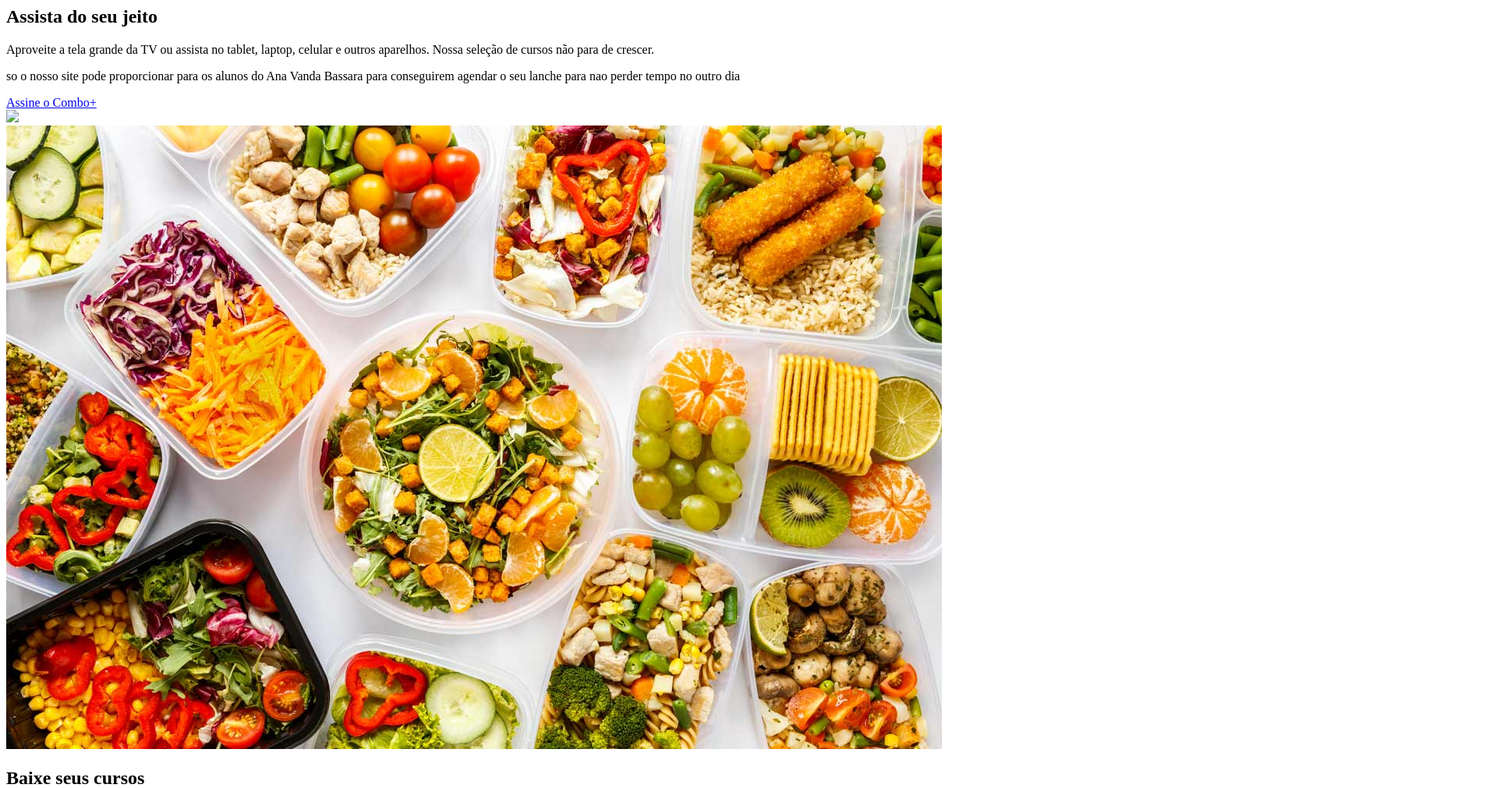
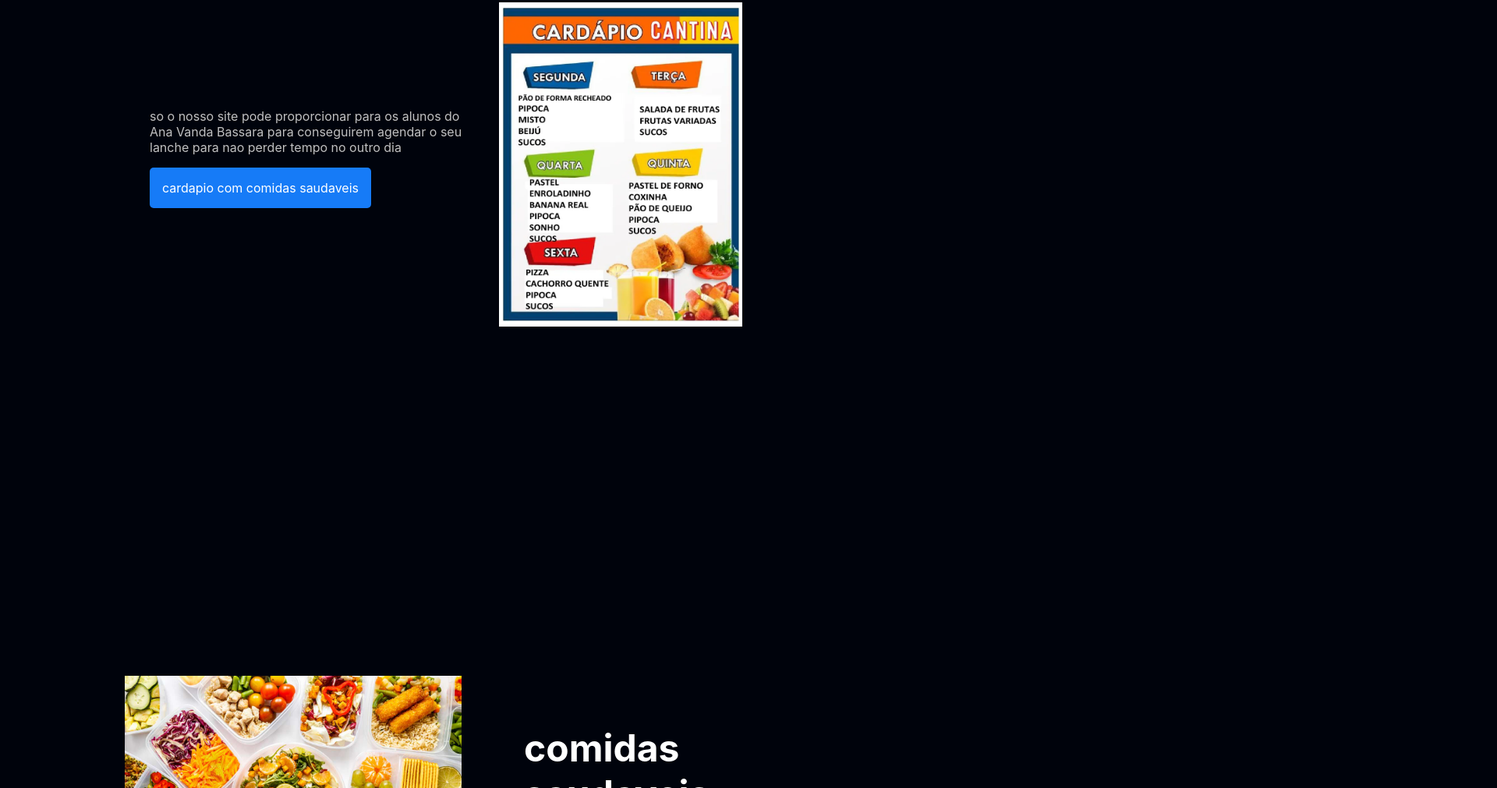
Before and after one commit to LeonardoRoncaglio/cantina-avb, a plain HTML site: page index.html in a window 1280 px wide. Shown: the part 1789-2800 px from the top of the page at 78% size, 1920 px wide, since content can reach past the window. Drawn offline with Linux system fonts and the light colour scheme.

Commit message:
Add files via upload

```diff
--- a/index.html
+++ b/index.html
@@ -21,7 +21,7 @@
     </section>
 
     <section class="container secundario">
-        <img src="Como-espelhar-tela-do-celular-ou-PC-em-uma-smart-TV-scaled.webp" alt="Um monitor e um celular com a alura plus aberta" class="secundario__imagem">
+        <img src="Como-espelhar-tela-do-celular-ou-PC-em-uma-smart-TV-scaled.webp" alt="Um monitor e um celular com a alura plus aberta" class="secundario-imagem">
         <div class="container__descricao">
             <h2 class="descricao__titulo">Assista do seu jeito</h2>
             <p class="descricao__texto">Aproveite a tela grande da TV ou assista no tablet, laptop, celular e outros
@@ -32,17 +32,16 @@
         <div class="container-descricao">
             <p class="descricao-texto">so o nosso site pode proporcionar para os alunos do Ana Vanda Bassara para conseguirem agendar o seu lanche para nao perder tempo no outro dia
             </p>
-            <a href="https://cardapiosaudavel.com.br/" class="container-botao secundario-botao" >Assine o Combo+</a>
+            <a href="https://cardapiosaudavel.com.br/" class="container-botao secundario-botao" >cardapio com comidas saudaveis</a>
         </div>
-        <img src="img/Telas.png" class="secundario-imagem">
+        <img src="cardapio.webp" class="secundario-imagem">
     </section>
 
     <section class="container secundario">
-        <img src="lanches-saudaveis.jpg"   class="secundario-imagem">
+        <img src="lanches-saudaveis.jpg"   class="saudaveis-imagem">
         <div class="container-descricao">
-            <h2 class="descricao-titulo">Baixe seus cursos</h2>
-            <p class="descricao-texto">Baixe e assista quando e onde quiser. Assim, seus favoritos estão sempre com
-                você, até mesmo sem internet.</p>
+            <h2 class="descricao-titulo">comidas saudaveis</h2>
+            <p class="descricao-texto">experimente as nosssas opçoes saudaveis e sabarosas para uma refeiçao equilibrada</p>
         </div>
     </section>
 
--- a/style.css
+++ b/style.css
@@ -1,8 +1,102 @@
-:root{
+:root {
     --branco-principal: #FFFFFF;
-    --cinza secundario: #C0C0C0;
+    --cinza-secundario: #C0C0C0;
     --botao-azul: #167BF7;
     --cor-de-fundo: #00030C;
+    --fonte-principal: 'Inter';
+  }
 
+  body {
+    background-color: var(--cor-de-fundo);
+    color: var(--branco-principal);
+    font-family: var(--fonte-principal);
+    font-size: 16px;
+    font-weight: 400;
+  }
+
+  * {
+    margin: 0;
+    padding: 0;
+  }
+
+  .principal {
+    background-image: url("img/Background.png");
+    background-repeat: no-repeat;
+    background-size: contain;
+    align-items: center;
+    text-align: center;
+  }
+
+  .container {
+    height: 100vh;
+    display: grid;
+    grid-template-columns: 50% 50%;
+  }
+
+  .container-botao {
+    background-color: var(--botao-azul);
+    border-radius: 5px;
+    padding: 1em;
+    color: var(--branco-principal);
+    display: block;
+    text-decoration: none;
+    margin-bottom: 1em;
+  }
+  .botao-secundario {
+    background-color: transparent;
+    border: 2px solid var(--branco-principal)
+  }
+
+  .container-aviso {
+    font-size: 12px;
+    color: var(--cinza-secundario);
+  }
+
+  .container-titulo {
+    font-size: 28px;
+    font-weight: 700;
+  }
+
+  .container-imagem {
+    width: 65%;
+    margin: 0%;
+  }
+
+  .container-caixa {
+    margin: 0 6em;
+  }
+
+  .secundario-imagem {
+    width: 65%;
+    margin: 0%;
+  }
+
+  .secundario {
+    align-items: center;
+    margin: 0 10em;
+  }
+
+  .descricao-titulo {
+    font-weight: 700;
+    font-size: 48px;
+    color: var(--branco-principal);
+    margin-bottom: 0.1em;
+  }
+
+  .descricao-texto {
+    color: var(--cinza-secundario);
+  }
+
+  .secundario-botao {
+    display: inline-block;
+    margin-top: 1em;
+  }
+
+  .container-descricao {
+    padding: 2em;
+  }
+
+.saudaveis-imagem{
+    width: 90%;
+    margin: 0%;
 }
-body
```
Also changed, not shown: Background.png (added), cardapio.webp (added).
